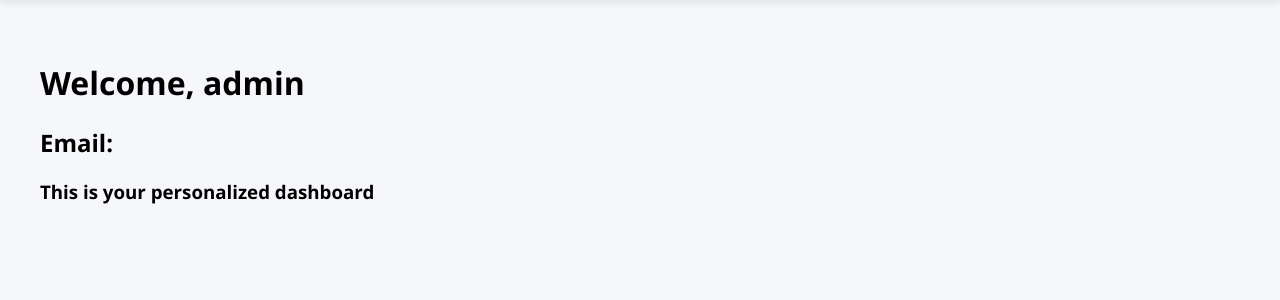
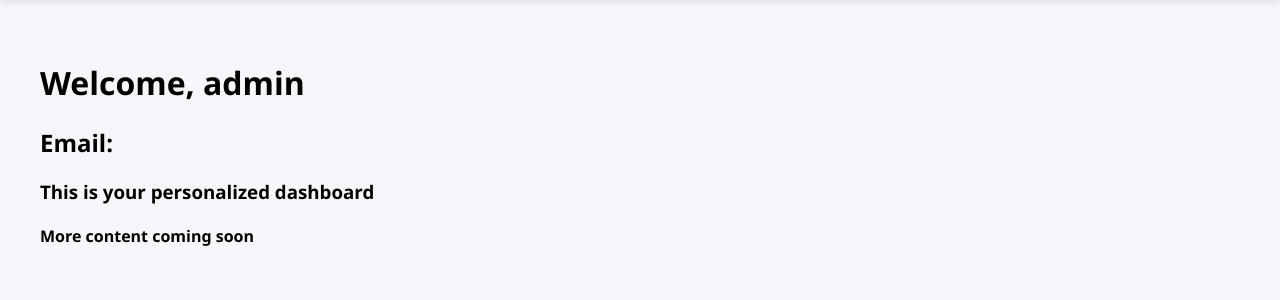
Before and after one commit to aganyo360/Access-Bridge, a Django app: page /dashboard/user/ in a window 1280 px wide. Shown: the part 63-363 px from the top of the page. Run offline with Django 4.2, Linux system fonts and the light colour scheme; a user stored in the database is signed in.

Commit message:
update user dashboard

```diff
--- a/accounts/templates/user_dashboard.html
+++ b/accounts/templates/user_dashboard.html
@@ -7,6 +7,7 @@
     <h1>Welcome, {{ user.username }}</h1>
     <h2>Email: {{ user.email}}</h2>
     <h3>This is your personalized dashboard</h3>
+    <h4>More content coming soon</h4>
 
 </div>
 {% endblock %}
```
